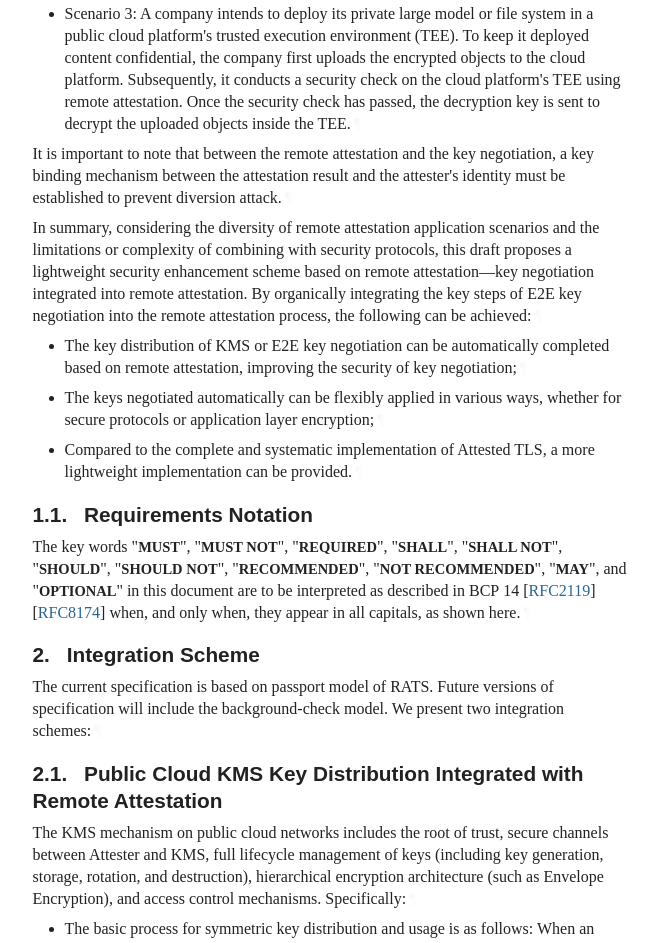
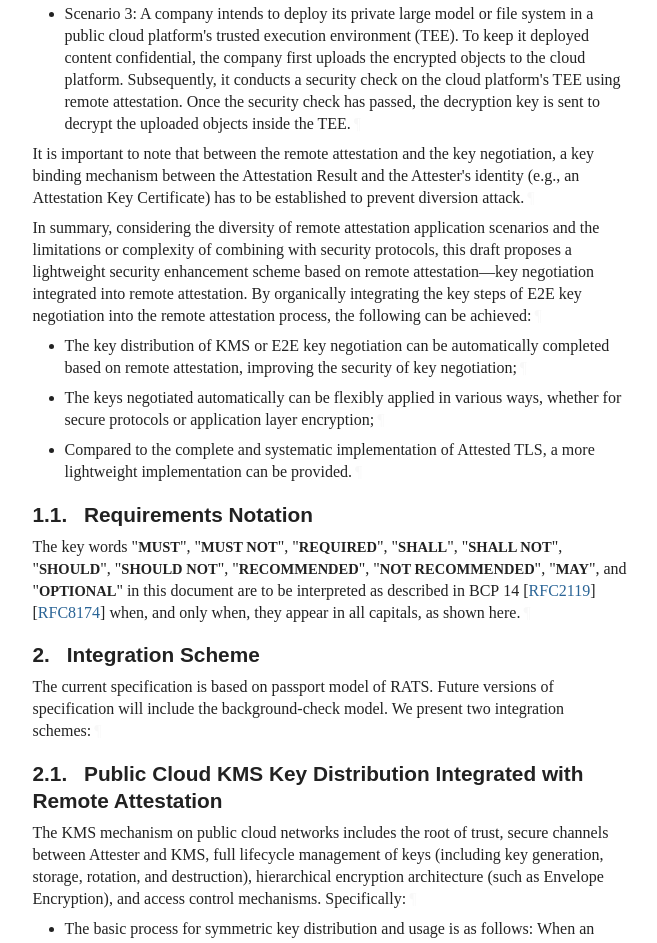
Before and after one commit to ietf-rats/draft-xia-rats-key-negotiation-integration, a plain HTML site: page FrankXL-patch-1/draft-xia-rats-key-negotiation-integration.html in a window 1280 px wide. Shown: the part 1732-2675 px from the top of the page, without its empty margins (92-749 px from the left). Drawn offline with Linux system fonts and the light colour scheme; a web font is replaced by a local one.

Commit message:
Script updating gh-pages from 9a8fdae. [ci skip]

```diff
--- a/FrankXL-patch-1/draft-xia-rats-key-negotiation-integration.html
+++ b/FrankXL-patch-1/draft-xia-rats-key-negotiation-integration.html
@@ -1253,7 +1253,7 @@ As for which secure protocol or application layer encryption the negotiated key
           <p id="section-1-3.3.1">Scenario 3: A company intends to deploy its private large model or file system in a public cloud platform's trusted execution environment (TEE). To keep it deployed content confidential, the company first uploads the encrypted objects to the cloud platform. Subsequently, it conducts a security check on the cloud platform's TEE using remote attestation. Once the security check has passed, the decryption key is sent to decrypt the uploaded objects inside the TEE.<a href="#section-1-3.3.1" class="pilcrow">¶</a></p>
 </li>
       </ul>
-<p id="section-1-4">It is important to note that between the remote attestation and the key negotiation, a key binding mechanism between the  attestation result and the attester's identity must be established to prevent diversion attack.<a href="#section-1-4" class="pilcrow">¶</a></p>
+<p id="section-1-4">It is important to note that between the remote attestation and the key negotiation, a key binding mechanism between the Attestation Result and the Attester's identity (e.g., an Attestation Key Certificate) has to be established to prevent diversion attack.<a href="#section-1-4" class="pilcrow">¶</a></p>
 <p id="section-1-5">In summary, considering the diversity of remote attestation application scenarios and the limitations or complexity of combining with security protocols, this draft proposes a lightweight security enhancement scheme based on remote attestation—key negotiation integrated into remote attestation. By organically integrating the key steps of E2E key negotiation into the remote attestation process, the following can be achieved:<a href="#section-1-5" class="pilcrow">¶</a></p>
 <ul class="normal">
 <li class="normal" id="section-1-6.1">
```
Also changed, not shown: FrankXL-patch-1/draft-xia-rats-key-negotiation-integration.txt.
